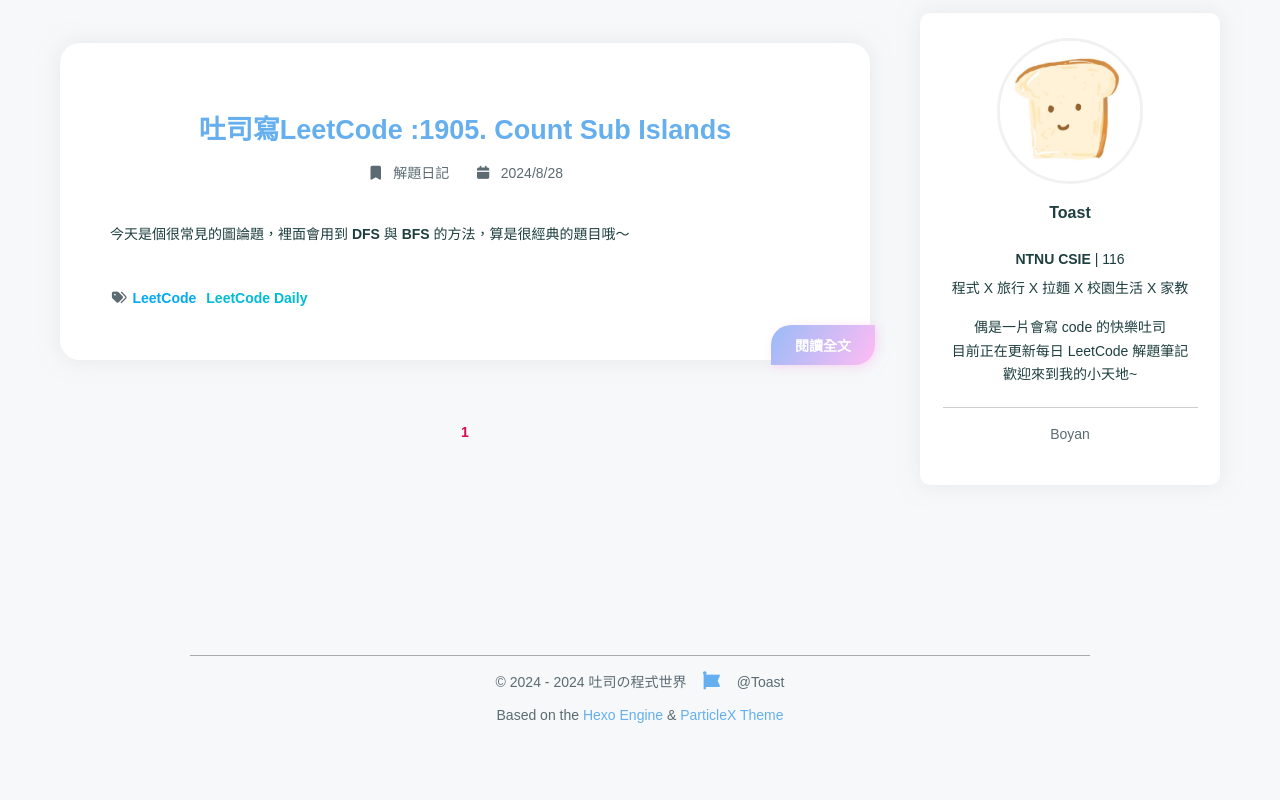
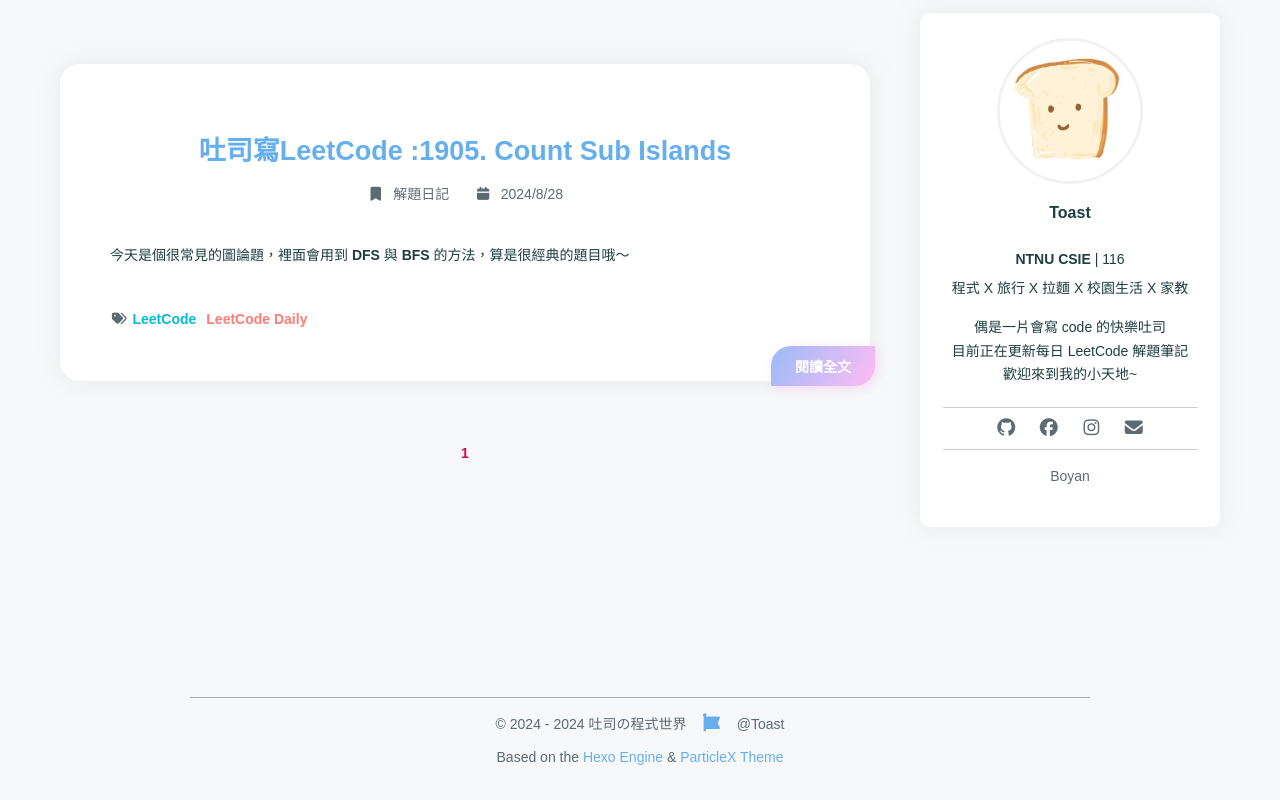
Before and after one commit to boyan1001/boyan1001.github.io, a plain HTML site: page index.html in a window 1280 px wide. Shown: the part 807-1607 px from the top of the page. Before the commit the page ends 1565 px from the top, so only its background shows below. Drawn offline with nearby package versions, Linux system fonts and the light colour scheme; a script that the page names is missing; a web font is replaced by a local one.

Commit message:
Add links

```diff
--- a/index.html
+++ b/index.html
@@ -222,12 +222,12 @@
 
         <span class="tag">
 
-            <a href="/tags/LeetCode/" style="color: #03a9f4">LeetCode</a>
+            <a href="/tags/LeetCode/" style="color: #00bcd4">LeetCode</a>
         </span>
 
         <span class="tag">
 
-            <a href="/tags/LeetCode-Daily/" style="color: #00bcd4">LeetCode Daily</a>
+            <a href="/tags/LeetCode-Daily/" style="color: #ff7d73">LeetCode Daily</a>
         </span>
 
     </div>
@@ -256,6 +256,42 @@
         <div class="description">
             <p><strong>NTNU CSIE</strong> | 116<br>程式 X 旅行 X 拉麵 X 校園生活 X 家教  </p>
 <p>偶是一片會寫 code 的快樂吐司<br>目前正在更新每日 LeetCode 解題筆記<br>歡迎來到我的小天地~</p>
+
+        </div>
+
+        <div class="icon-links">
+
+            <span class="icon-link">
+                <a target="_blank" rel="noopener" href="https://github.com/boyan1001">
+                    <i
+                        class="fa-brands fa-github fa-fw"
+                    ></i>
+                </a>
+            </span>
+
+            <span class="icon-link">
+                <a target="_blank" rel="noopener" href="https://www.facebook.com/profile.php?id=100013555414030&locale=zh_TW">
+                    <i
+                        class="fa-brands fa-facebook fa-fw"
+                    ></i>
+                </a>
+            </span>
+
+            <span class="icon-link">
+                <a target="_blank" rel="noopener" href="https://www.instagram.com/boyan_1001/">
+                    <i
+                        class="fa-brands fa-instagram fa-fw"
+                    ></i>
+                </a>
+            </span>
+
+            <span class="icon-link">
+                <a href="mailto:cby931001@gmail.com">
+                    <i
+                        class="fa-solid fa-envelope fa-fw"
+                    ></i>
+                </a>
+            </span>
 
         </div>
 
```
Also changed, not shown: 2024/08/28/hello-world/index.html (+1 -1 lines), archives/2024/08/index.html (+1 -1 lines), archives/2024/index.html (+1 -1 lines), categories/解題日記/index.html (+1 -1 lines), tags/LeetCode-Daily/index.html (+1 -1 lines), tags/LeetCode/index.html (+1 -1 lines).
